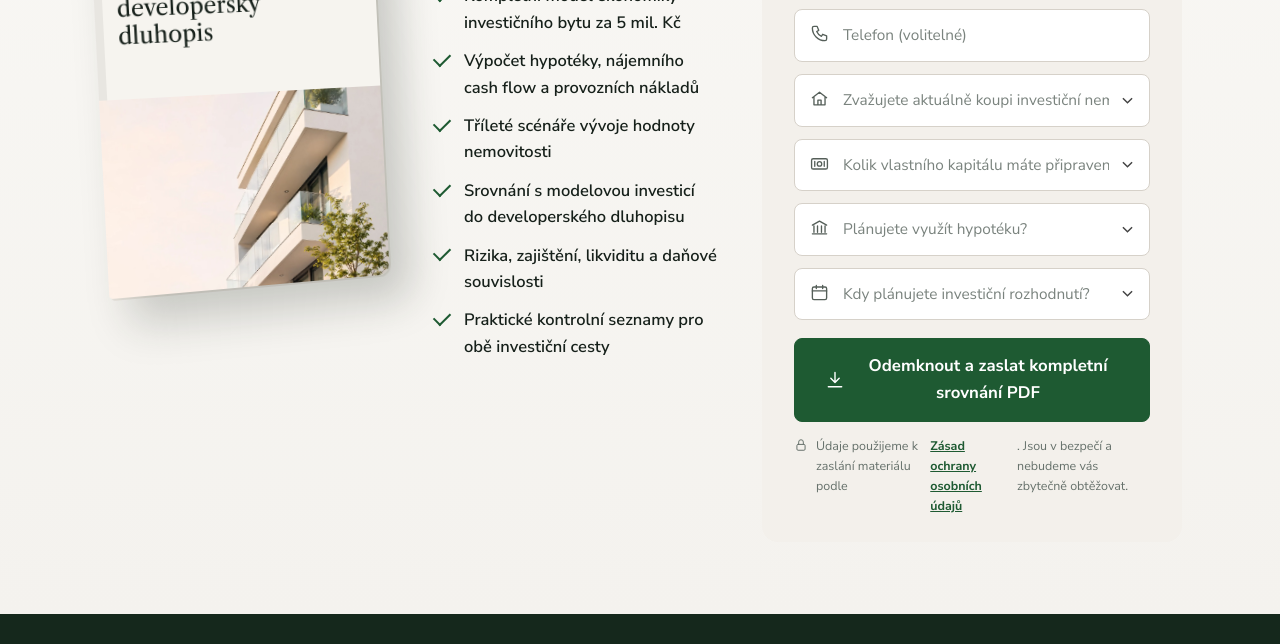
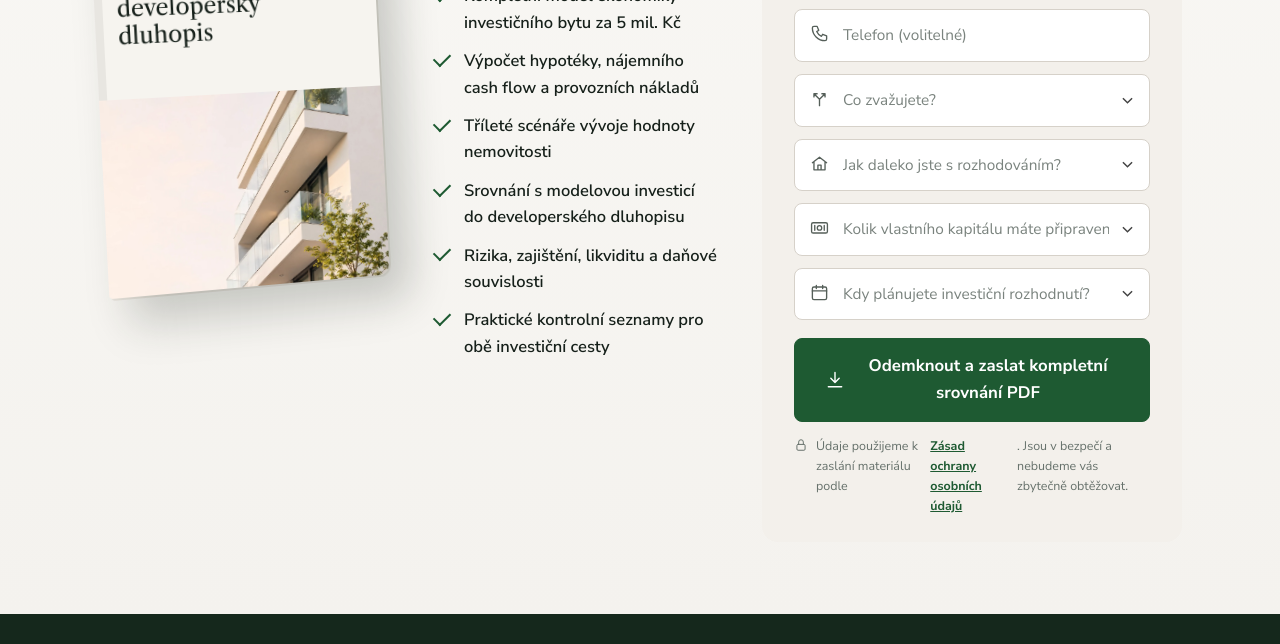
Before and after one commit to Escobarinc/investicni-volba, a plain HTML site: page dluhopis/index.html in a window 1280 px wide. Shown: the part 2833-3477 px from the top of the page. Drawn offline with nearby package versions, Linux system fonts and the light colour scheme.

Commit message:
Formulář Byt vs. dluhopis: nové políčko byt/dluhopis na prvním místě, fáze rozhodování, bez hypotéky, horizont v měsících, jemnější částky
Co-Authored-By: Claude Opus 5.5 <noreply@anthropic.com>

```diff
--- a/dluhopis/index.html
+++ b/dluhopis/index.html
@@ -153,20 +153,30 @@
               <small class="err">Zkontrolujte prosím telefonní číslo.</small>
             </div>
             <div class="field">
+              <svg class="icon" viewBox="0 0 24 24"><path d="M12 21v-8M12 13L5 6M12 13l7-7M5 6V10M5 6h4M19 6v4M19 6h-4"/></svg>
+              <select name="zajem" aria-label="Co zvažujete?" required>
+                <option value="" selected disabled>Co zvažujete?</option>
+                <option>Spíše investiční byt</option>
+                <option>Spíše developerský dluhopis</option>
+              </select>
+            </div>
+            <div class="field">
               <svg class="icon" viewBox="0 0 24 24"><path d="M3 11l9-7 9 7M5 9.5V20h14V9.5M10 20v-6h4v6"/></svg>
-              <select name="koupe" aria-label="Zvažujete aktuálně koupi investiční nemovitosti?" required>
-                <option value="" selected disabled>Zvažujete aktuálně koupi investiční nemovitosti?</option>
-                <option>Ano, aktivně hledám</option>
+              <select name="faze" aria-label="Jak daleko jste s rozhodováním?" required>
+                <option value="" selected disabled>Jak daleko jste s rozhodováním?</option>
+                <option>Aktivně hledám</option>
                 <option>Spíše ano, zatím zjišťuji</option>
-                <option>Spíše ne, hledám jiné možnosti</option>
+                <option>Spíše ne</option>
                 <option>Investiční byt už vlastním</option>
+                <option>Developerský dluhopis už vlastním</option>
               </select>
             </div>
             <div class="field">
               <svg class="icon" viewBox="0 0 24 24"><rect x="2" y="6" width="20" height="13" rx="2"/><circle cx="12" cy="12.5" r="2.8"/><path d="M6 9.5v6M18 9.5v6"/></svg>
               <select name="kapital" aria-label="Kolik vlastního kapitálu máte připraveno?" required>
                 <option value="" selected disabled>Kolik vlastního kapitálu máte připraveno?</option>
-                <option>Do 500 000 Kč</option>
+                <option>Do 100 000 Kč</option>
+                <option>100 000 – 500 000 Kč</option>
                 <option>500 000 – 1 000 000 Kč</option>
                 <option>1 – 2 mil. Kč</option>
                 <option>2 – 5 mil. Kč</option>
@@ -174,21 +184,13 @@
               </select>
             </div>
             <div class="field">
-              <svg class="icon" viewBox="0 0 24 24"><path d="M3 9l9-5 9 5M5 10v8M9.5 10v8M14.5 10v8M19 10v8M3 20h18"/></svg>
-              <select name="hypoteka" aria-label="Plánujete využít hypotéku?" required>
-                <option value="" selected disabled>Plánujete využít hypotéku?</option>
-                <option>Ano</option>
-                <option>Možná, zatím nevím</option>
-                <option>Ne, z vlastních zdrojů</option>
-              </select>
-            </div>
-            <div class="field">
               <svg class="icon" viewBox="0 0 24 24"><rect x="3" y="5" width="18" height="16" rx="2"/><path d="M3 10h18M8 3v4M16 3v4"/></svg>
               <select name="rozhodnuti" aria-label="Kdy plánujete investiční rozhodnutí?" required>
                 <option value="" selected disabled>Kdy plánujete investiční rozhodnutí?</option>
-                <option>Do 3 měsíců</option>
-                <option>Do 6 měsíců</option>
-                <option>Do 1 roku</option>
+                <option>Do 1 měsíce</option>
+                <option>1 – 3 měsíce</option>
+                <option>3 – 6 měsíců</option>
+                <option>6 a více měsíců</option>
                 <option>Zatím neplánuji</option>
               </select>
             </div>
```
